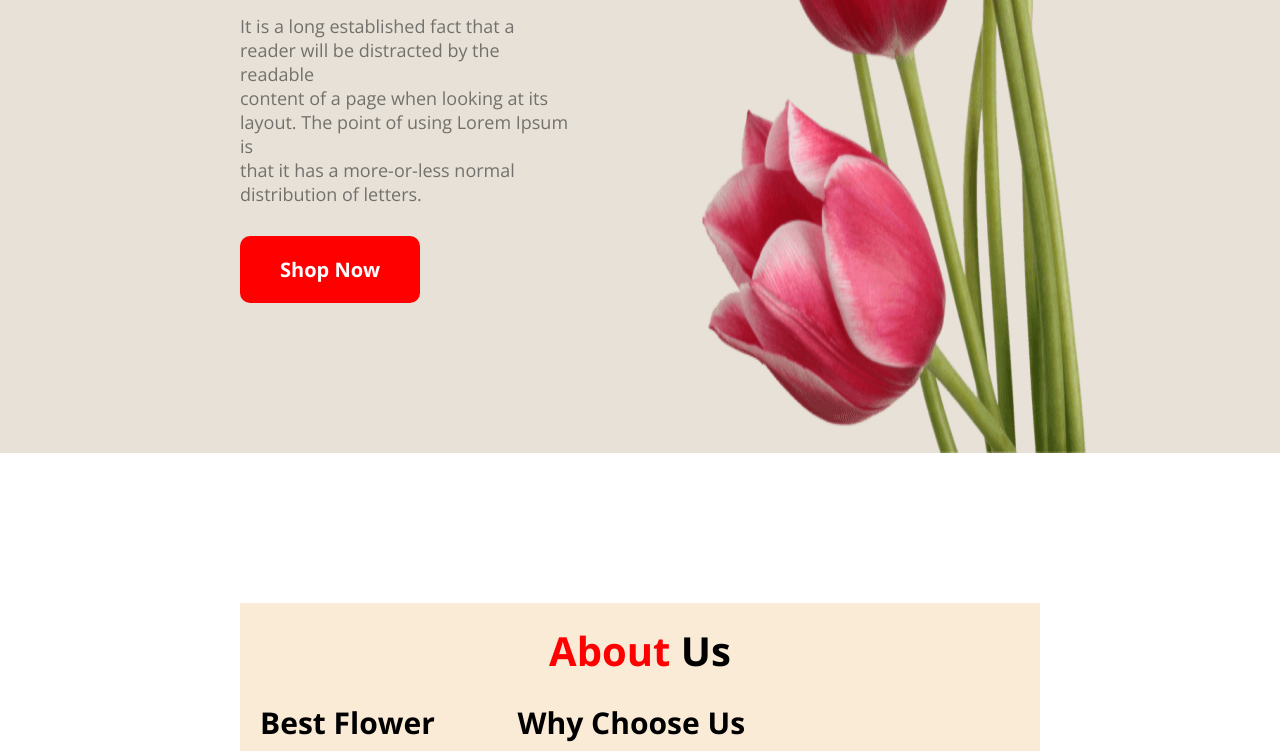
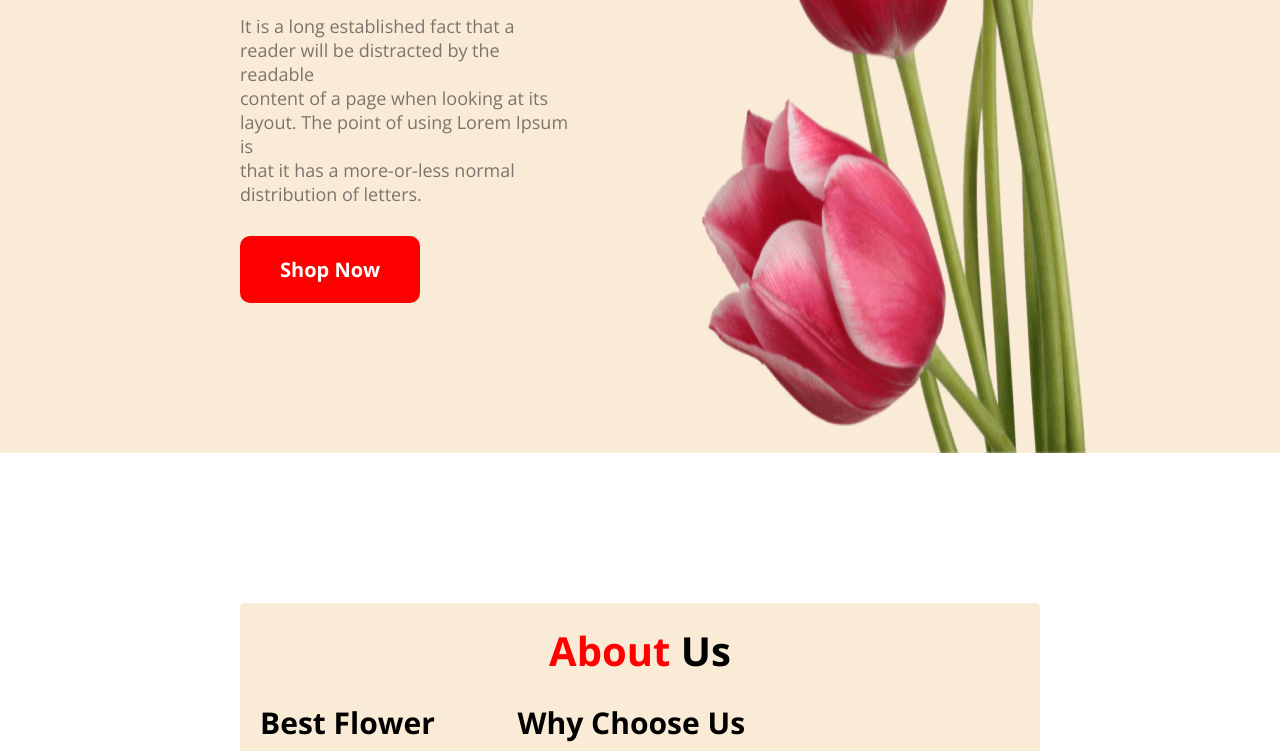
Before and after one commit to morz-mamun/Online-Flower-Shop, a plain HTML site: page index.html in a window 1280 px wide. Shown: the part 961-1712 px from the top of the page. Drawn offline with nearby package versions, Linux system fonts and the light colour scheme.

Commit message:
Some backgroud color edited

```diff
--- a/style/style.css
+++ b/style/style.css
@@ -5,18 +5,18 @@
     font-family: 'Open Sans', sans-serif;
     box-sizing: border-box;
 }
-
 /* Common styles end */
 
 /* header styles */
 .header, .middle-hotdeal{
-    background-color: rgb(231, 225, 215);
+    background-color: antiquewhite;
     color: black;
     margin-bottom: 150px;
 }
 .container {
     margin: 0 240px;
     margin-bottom: 130px;
+    border-radius: 5px;
 }
 .shop-name {
     padding-right: 430px;
```
Also changed, not shown: index.html (+1 -0 lines).
